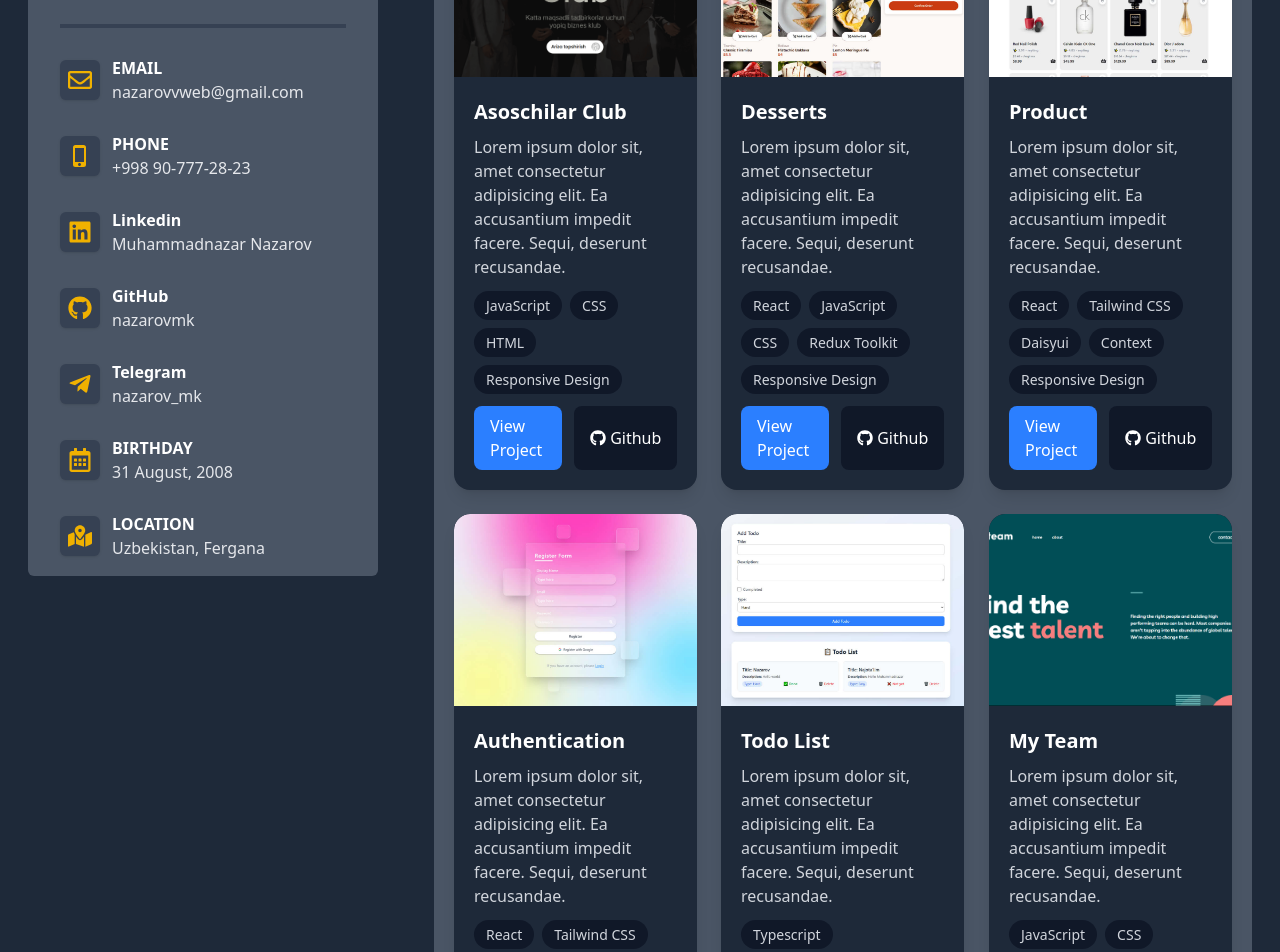
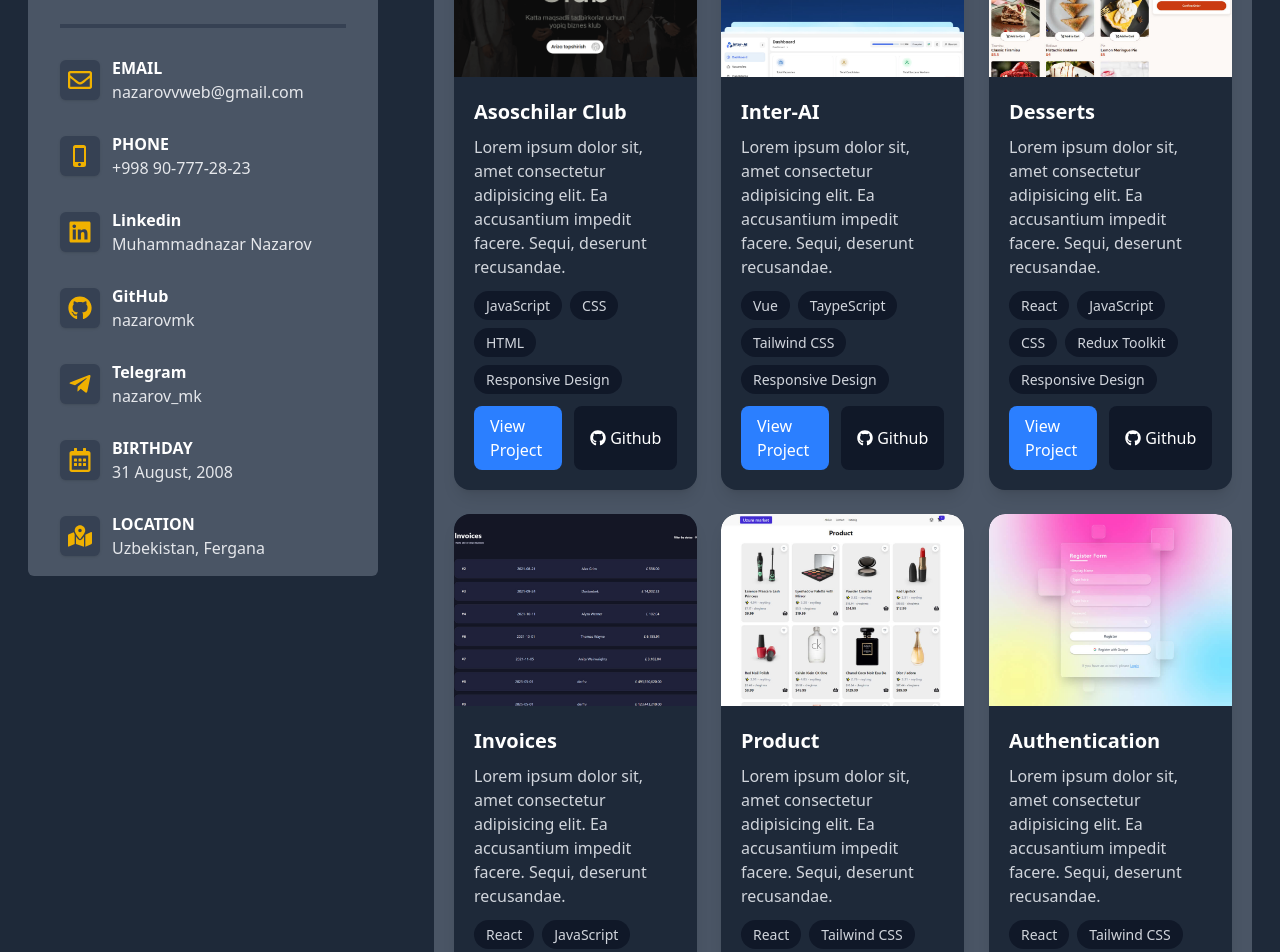
Before and after one commit to nazarovmk/NazarovPortfolio, a React (Vite) app: page /portfolio in a window 1280 px wide. Shown: the part 400-1352 px from the top of the page. Built offline with nearby package versions, Linux system fonts and the light colour scheme.

Commit message:
NazarovPortfolio

```diff
--- a/src/components/data.jsx
+++ b/src/components/data.jsx
@@ -25,7 +25,9 @@ import Random from "../assets/Random User.jpg";
 import Music from "../assets/music.jpg";
 import TechBookClub from "../assets/TechBookClub.jpg";
 import CoffeeRoasters from "../assets/CoffeeRoasters.jpg";
+import Inter from "../assets/Inter.jpg";
 import Desserts from "../assets/Desserts.jpg";
+import Invoices from "../assets/Invoices.jpg";
 import Product from "../assets/Product.jpg";
 import Form from "../assets/Login-and-Register.jpg";
 import TodoList from "../assets/TodoList.jpg";
@@ -117,6 +119,15 @@ export const projects = [
     image: Digital,
   },
   {
+    title: "Inter-AI",
+    description:
+      "Lorem ipsum dolor sit, amet consectetur adipisicing elit. Ea accusantium impedit facere. Sequi, deserunt recusandae.",
+    techStack: ["Vue", "TaypeScript", "Tailwind CSS", "Responsive Design"],
+    link: "https://interai-chi.vercel.app/",
+    github: "https://github.com/nazarovmk/interai",
+    image: Inter,
+  },
+  {
     title: "Desserts",
     description:
       "Lorem ipsum dolor sit, amet consectetur adipisicing elit. Ea accusantium impedit facere. Sequi, deserunt recusandae.",
@@ -130,6 +141,21 @@ export const projects = [
     link: "https://desserts-lyart.vercel.app/",
     github: "https://github.com/nazarovmk/desserts",
     image: Desserts,
+  },
+  {
+    title: "Invoices",
+    description:
+      "Lorem ipsum dolor sit, amet consectetur adipisicing elit. Ea accusantium impedit facere. Sequi, deserunt recusandae.",
+    techStack: [
+      "React",
+      "JavaScript",
+      "Tailwind CSS",
+      "Zustand",
+      "Responsive Design",
+    ],
+    link: "https://invoices-exam-weld.vercel.app/",
+    github: "https://github.com/nazarovmk/InvoicesExam",
+    image: Invoices,
   },
   {
     title: "Product",
```
Also changed, not shown: src/assets/Inter.jpg (added), src/assets/Invoices.jpg (added).
